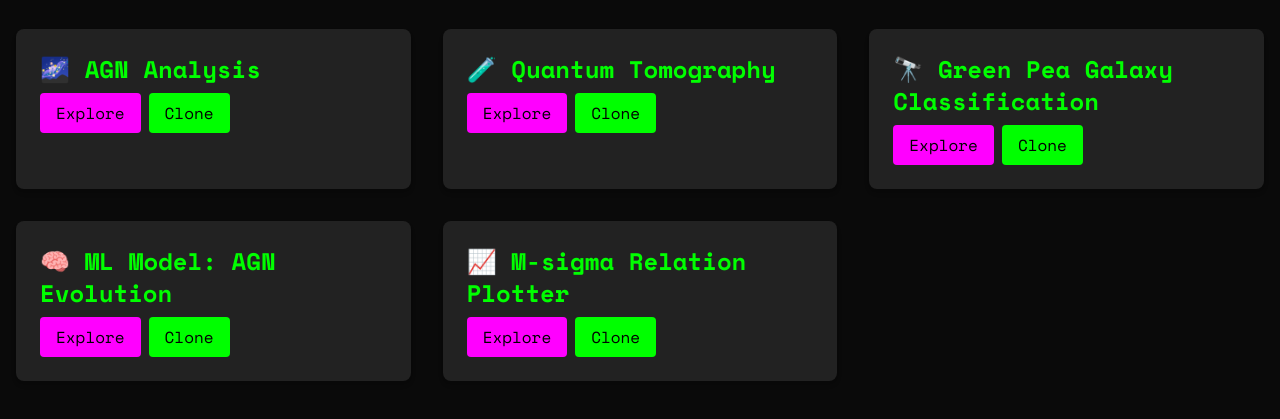
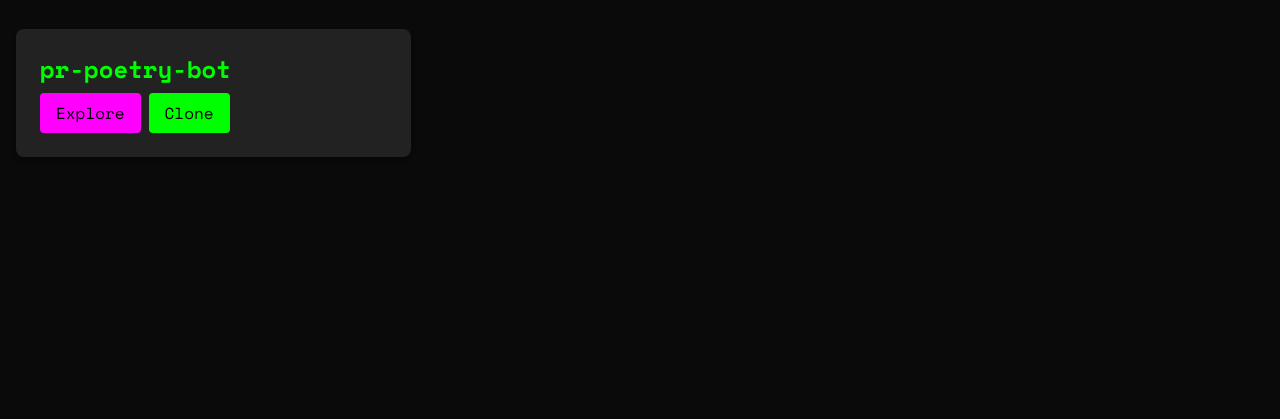
Before and after one commit to shittybin/shittybin.github.io, a plain HTML site: page index.html in a window 1280 px wide. Shown: the part 673-1092 px from the top of the page. After the commit the page ends 878 px from the top, so only its background shows below. Drawn offline with nearby package versions, Linux system fonts and the light colour scheme; no server answers.

Commit message:
Update index.html

```diff
--- a/index.html
+++ b/index.html
@@ -183,11 +183,7 @@
 
         // Projects, Memes, and Help Commands
         const projects = [
-            "🌌 AGN Analysis",
-            "🧪 Quantum Tomography",
-            "🔭 Green Pea Galaxy Classification",
-            "🧠 ML Model: AGN Evolution",
-            "📈 M-sigma Relation Plotter"
+            "pr-poetry-bot",
         ];
 
         const memes = [
```
